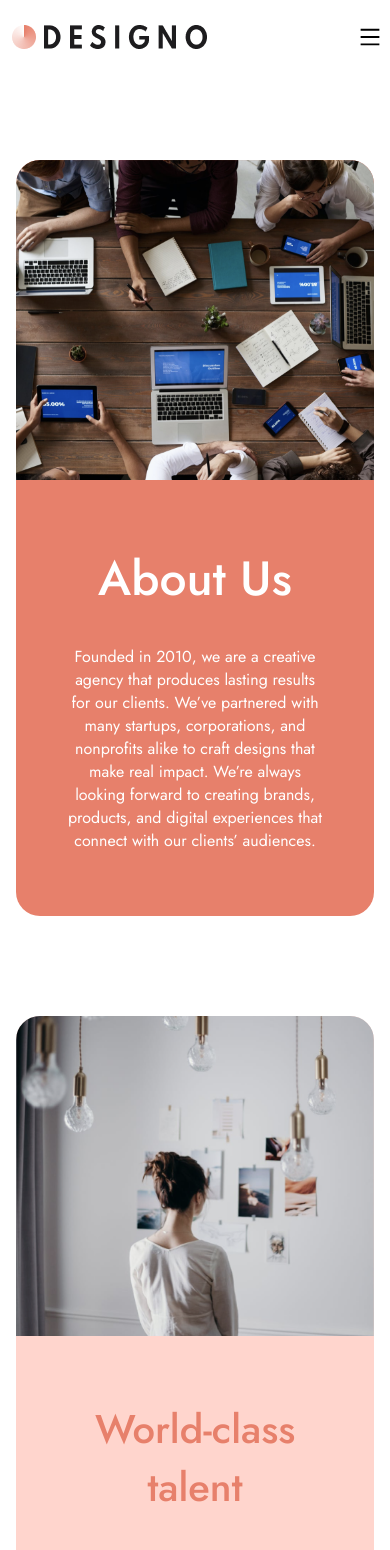
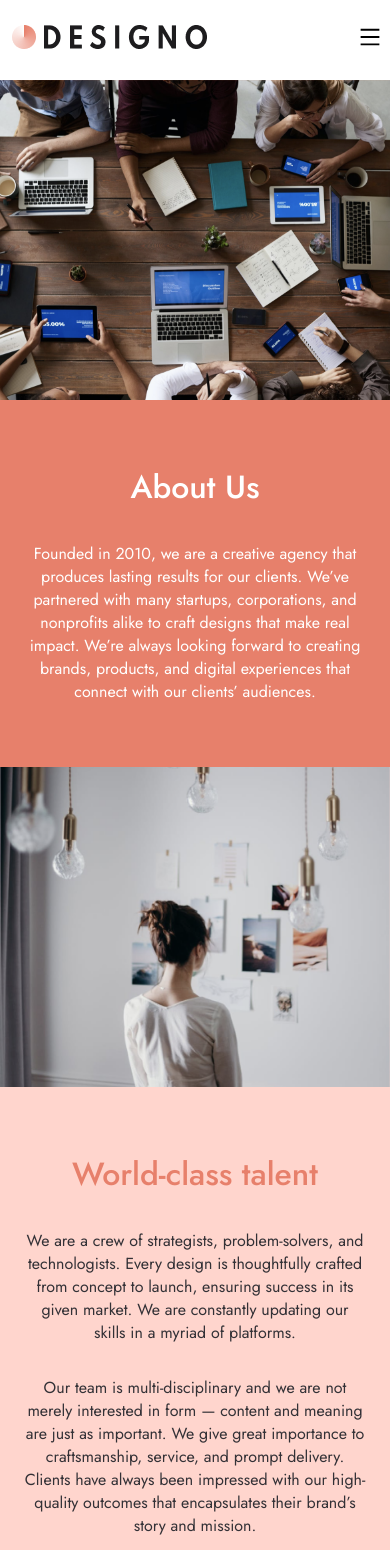
Before and after one commit to DanyloOhurtsov/Designo, a React (Create React App) app: page /our-company in a window 390 px wide. Shown: the top 1550 px of the page. Built offline with nearby package versions, Linux system fonts and the light colour scheme; the HTML template or start-up script is replaced by a standard one.

Commit message:
OurCompanyPage | Mobile adaptation
Changes:
- Updated OurCompanyPage styles for mobile viewport sizes

```diff
--- a/src/pages/OurCompanyPage/ourCompany.module.scss
+++ b/src/pages/OurCompanyPage/ourCompany.module.scss
@@ -94,6 +94,7 @@
                 margin-top: 48px;
                 color: $color_Black;
                 text-align: center;
+                text-transform: uppercase;
                 font-size: $size_20;
                 font-weight: $weight_500;
                 letter-spacing: $spacing_5;
@@ -207,3 +208,39 @@
         }
     }
 }
+
+// MOBILE
+@media screen and (max-width: 475px) {
+    .ourCompanyPage {
+        padding: 0;
+        margin-top: 0;
+        .heroSection {
+            border-radius: 0;
+            .textContentHero {
+                padding: 64px 24px;
+                .title2 {
+                    font-size: $size_32;
+                }
+            }
+        }
+        .talentSection {
+            margin-top: 0;
+            border-radius: 0;
+            .textSection {
+                padding: 64px 24px;
+                .title4 {
+                    font-size: $size_32;
+                }
+            }
+        }
+        .realdealSection {
+            border-radius: 0;
+            .textSection {
+                padding: 64px 24px;
+                .title2 {
+                    font-size: $size_32;
+                }
+            }
+        }
+    }
+}
```
